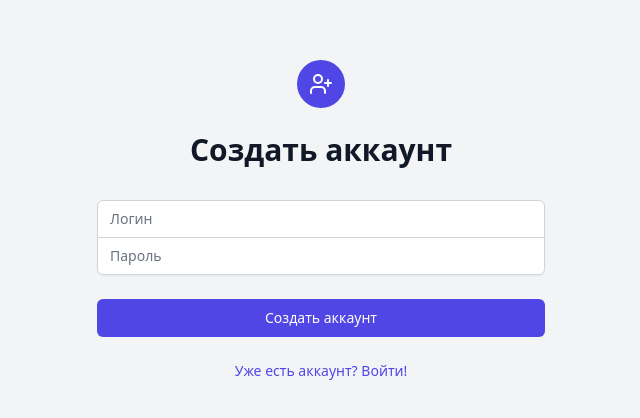
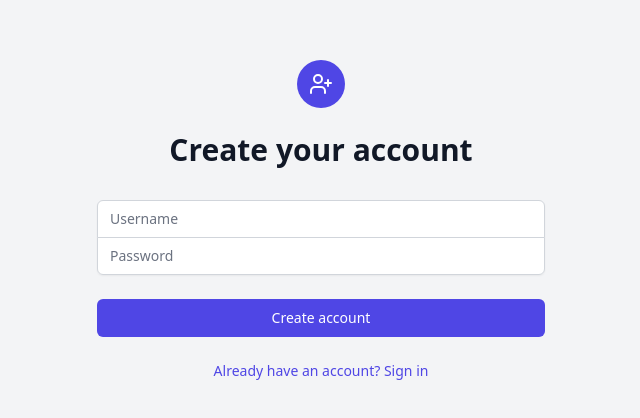
Before and after one commit to Stasnislawe/Django_React-learnplatform, a React (Vite) app in the folder frontend/: page /register in a window 1280 px wide. Shown: the part 180-598 px from the top of the page, without its empty margins (319-959 px from the left). Built offline with nearby package versions, Linux system fonts and the light colour scheme.

Commit message:
Изменение формы регистрации

```diff
--- a/frontend/src/pages/Register.tsx
+++ b/frontend/src/pages/Register.tsx
@@ -23,14 +23,14 @@ export function Register() {
   };
 
   return (
-    <div className="min-h-screen bg-gray-100 flex items-center justify-center py-12 px-4 sm:px-6 lg:px-8">
+    <div className="bg-gray-100 dark:bg-gray-900 min-h-screen flex items-center justify-center py-12 px-4 sm:px-6 lg:px-8">
       <div className="max-w-md w-full space-y-8">
         <div>
           <div className="mx-auto h-12 w-12 flex items-center justify-center rounded-full bg-indigo-600">
             <UserPlus className="h-6 w-6 text-white" />
           </div>
-          <h2 className="mt-6 text-center text-3xl font-extrabold text-gray-900">
-            Создать аккаунт
+          <h2 className="mt-6 text-center text-3xl font-extrabold text-gray-900 dark:text-gray-100">
+            Create your account
           </h2>
         </div>
         <form className="mt-8 space-y-6" onSubmit={handleSubmit}>
@@ -52,7 +52,7 @@ export function Register() {
                 value={username}
                 onChange={(e) => setUsername(e.target.value)}
                 className="appearance-none rounded-none relative block w-full px-3 py-2 border border-gray-300 placeholder-gray-500 text-gray-900 rounded-t-md focus:outline-none focus:ring-indigo-500 focus:border-indigo-500 focus:z-10 sm:text-sm"
-                placeholder="Логин"
+                placeholder="Username"
               />
             </div>
             <div>
@@ -67,7 +67,7 @@ export function Register() {
                 value={password}
                 onChange={(e) => setPassword(e.target.value)}
                 className="appearance-none rounded-none relative block w-full px-3 py-2 border border-gray-300 placeholder-gray-500 text-gray-900 rounded-b-md focus:outline-none focus:ring-indigo-500 focus:border-indigo-500 focus:z-10 sm:text-sm"
-                placeholder="Пароль"
+                placeholder="Password"
               />
             </div>
           </div>
@@ -78,7 +78,7 @@ export function Register() {
               disabled={loading}
               className="group relative w-full flex justify-center py-2 px-4 border border-transparent text-sm font-medium rounded-md text-white bg-indigo-600 hover:bg-indigo-700 focus:outline-none focus:ring-2 focus:ring-offset-2 focus:ring-indigo-500 disabled:opacity-50"
             >
-              {loading ? 'Аккаунт создается...' : 'Создать аккаунт'}
+              {loading ? 'Creating account...' : 'Create account'}
             </button>
           </div>
 
@@ -87,7 +87,7 @@ export function Register() {
               to="/login"
               className="font-medium text-indigo-600 hover:text-indigo-500"
             >
-              Уже есть аккаунт? Войти!
+              Already have an account? Sign in
             </Link>
           </div>
         </form>
```
